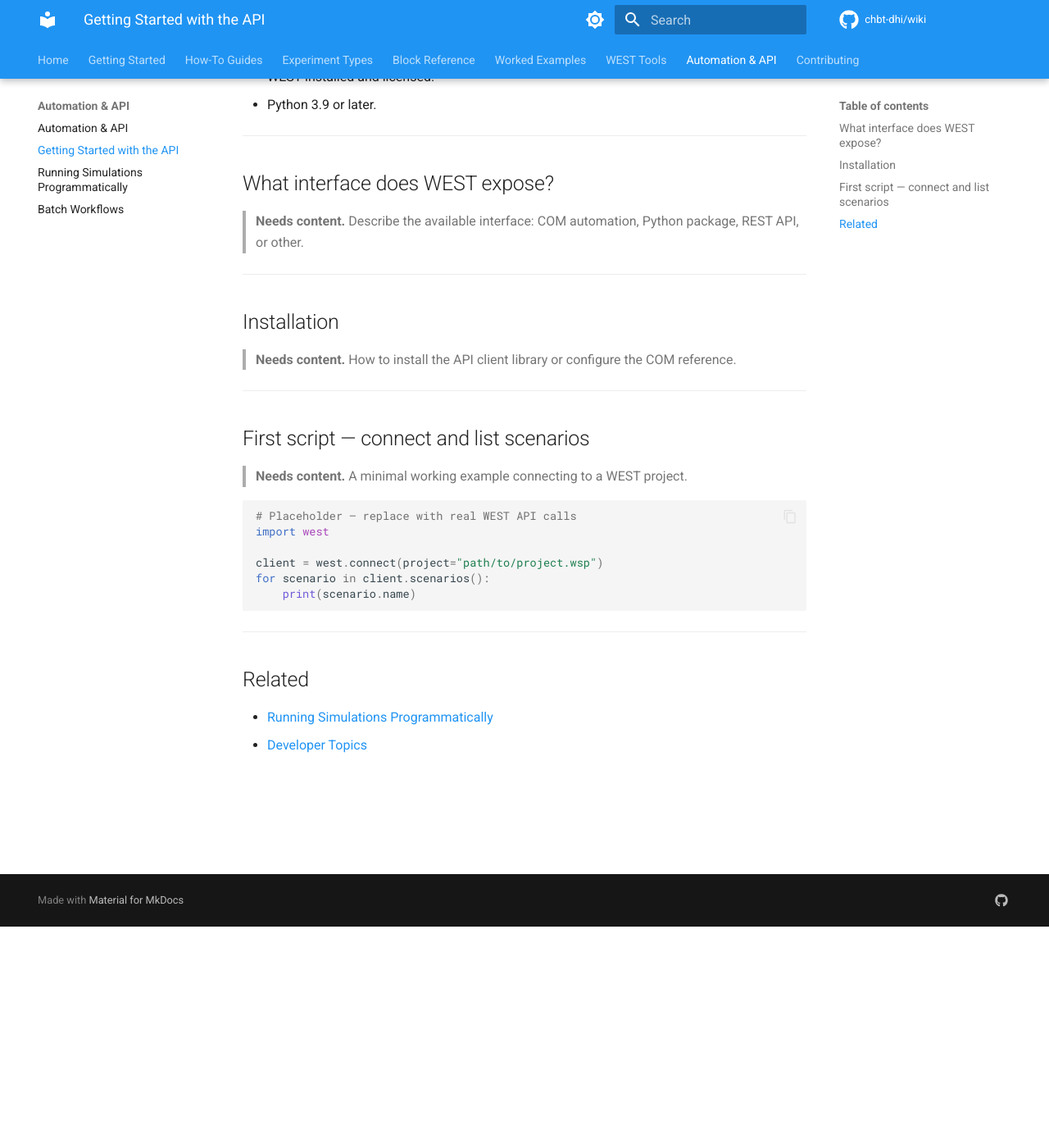
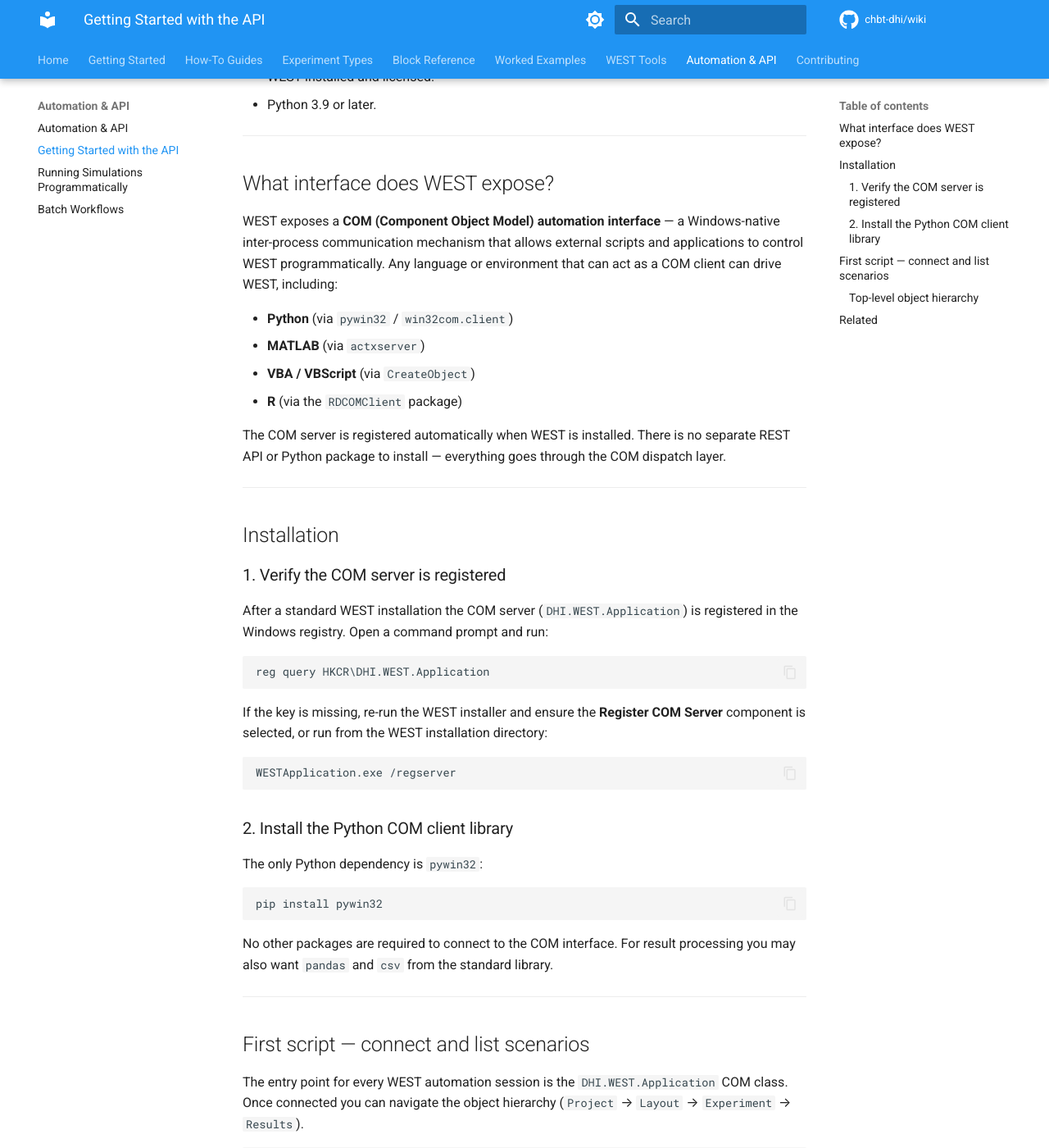
Before and after one commit to CHBT-DHI/Wiki, an MkDocs documentation site: the page built from docs/automation-api/getting-started.md, in a window 1280 px wide and 1400 px high, scrolled down 270 px. Shown: the whole window at 82% size. Built offline with MkDocs 1.6.1 and Material for MkDocs 9.7.7, drawn with Linux system fonts in a browser that asks for light colours; comment, search, counter and statistics services are not loaded; some of the changed text lies outside the part shown.

Commit message:
docs: populate automation-api and developer-topics stubs

````diff
--- a/docs/automation-api/getting-started.md
+++ b/docs/automation-api/getting-started.md
@@ -16,27 +16,84 @@
 
 ## What interface does WEST expose?
 
-> **Needs content.** Describe the available interface: COM automation, Python package, REST API, or other.
+WEST exposes a **COM (Component Object Model) automation interface** — a Windows-native inter-process communication mechanism that allows external scripts and applications to control WEST programmatically. Any language or environment that can act as a COM client can drive WEST, including:
+
+- **Python** (via `pywin32` / `win32com.client`)
+- **MATLAB** (via `actxserver`)
+- **VBA / VBScript** (via `CreateObject`)
+- **R** (via the `RDCOMClient` package)
+
+The COM server is registered automatically when WEST is installed. There is no separate REST API or Python package to install — everything goes through the COM dispatch layer.
 
 ---
 
 ## Installation
 
-> **Needs content.** How to install the API client library or configure the COM reference.
+### 1. Verify the COM server is registered
+
+After a standard WEST installation the COM server (`DHI.WEST.Application`) is registered in the Windows registry. Open a command prompt and run:
+
+```cmd
+reg query HKCR\DHI.WEST.Application
+```
+
+If the key is missing, re-run the WEST installer and ensure the **Register COM Server** component is selected, or run from the WEST installation directory:
+
+```cmd
+WESTApplication.exe /regserver
+```
+
+### 2. Install the Python COM client library
+
+The only Python dependency is `pywin32`:
+
+```bash
+pip install pywin32
+```
+
+No other packages are required to connect to the COM interface. For result processing you may also want `pandas` and `csv` from the standard library.
 
 ---
 
 ## First script — connect and list scenarios
 
-> **Needs content.** A minimal working example connecting to a WEST project.
+The entry point for every WEST automation session is the `DHI.WEST.Application` COM class. Once connected you can navigate the object hierarchy (`Project` → `Layout` → `Experiment` → `Results`).
 
 ```python
-# Placeholder — replace with real WEST API calls
-import west
+import win32com.client
 
-client = west.connect(project="path/to/project.wsp")
-for scenario in client.scenarios():
-    print(scenario.name)
+# Connect to (or launch) the WEST application
+west = win32com.client.Dispatch("DHI.WEST.Application")
+
+# Open an existing project
+west.OpenProject(r"C:\Projects\MyProject.wst")
+
+project = west.Project
+
+# List all experiments defined in the project
+for i in range(project.Experiments.Count):
+    exp = project.Experiments.Item(i)
+    print(f"Experiment {i}: {exp.Name}  type={exp.ExperimentType}")
+```
+
+### Top-level object hierarchy
+
+| Object | Description |
+|---|---|
+| `Application` | Root object; controls the WEST process itself. |
+| `Project` | Represents the open `.wst` project file. |
+| `Layout` | The process flowsheet (unit operations and connections). |
+| `Experiment` | A configured simulation run (steady-state or dynamic). |
+| `Results` | Output variable values produced after a run completes. |
+
+Access each level through its parent:
+
+```python
+west        = win32com.client.Dispatch("DHI.WEST.Application")
+project     = west.Project
+layout      = project.Layout
+experiments = project.Experiments
+results     = experiments.Item(0).Results   # results of first experiment
 ```
 
 ---
````
Also changed, not shown: other parts of docs/automation-api/getting-started.md (+1 -0 lines).
